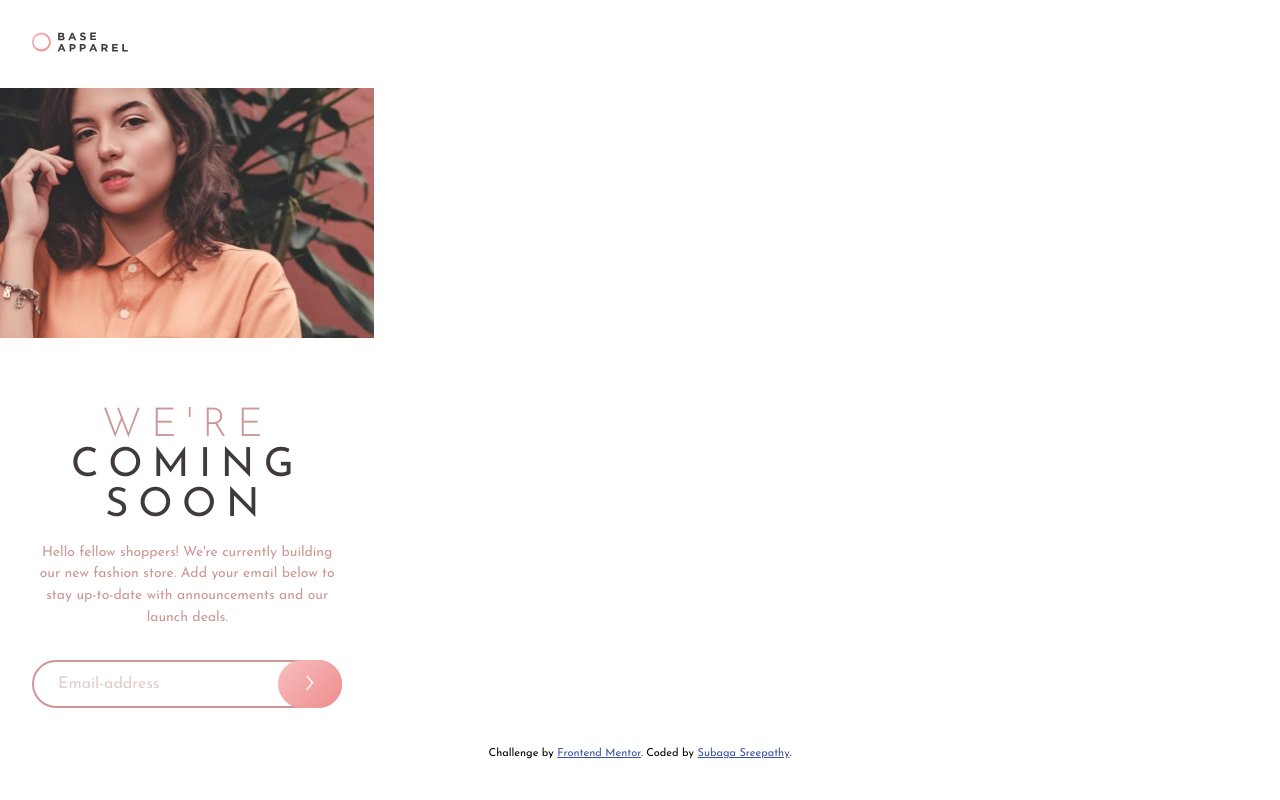
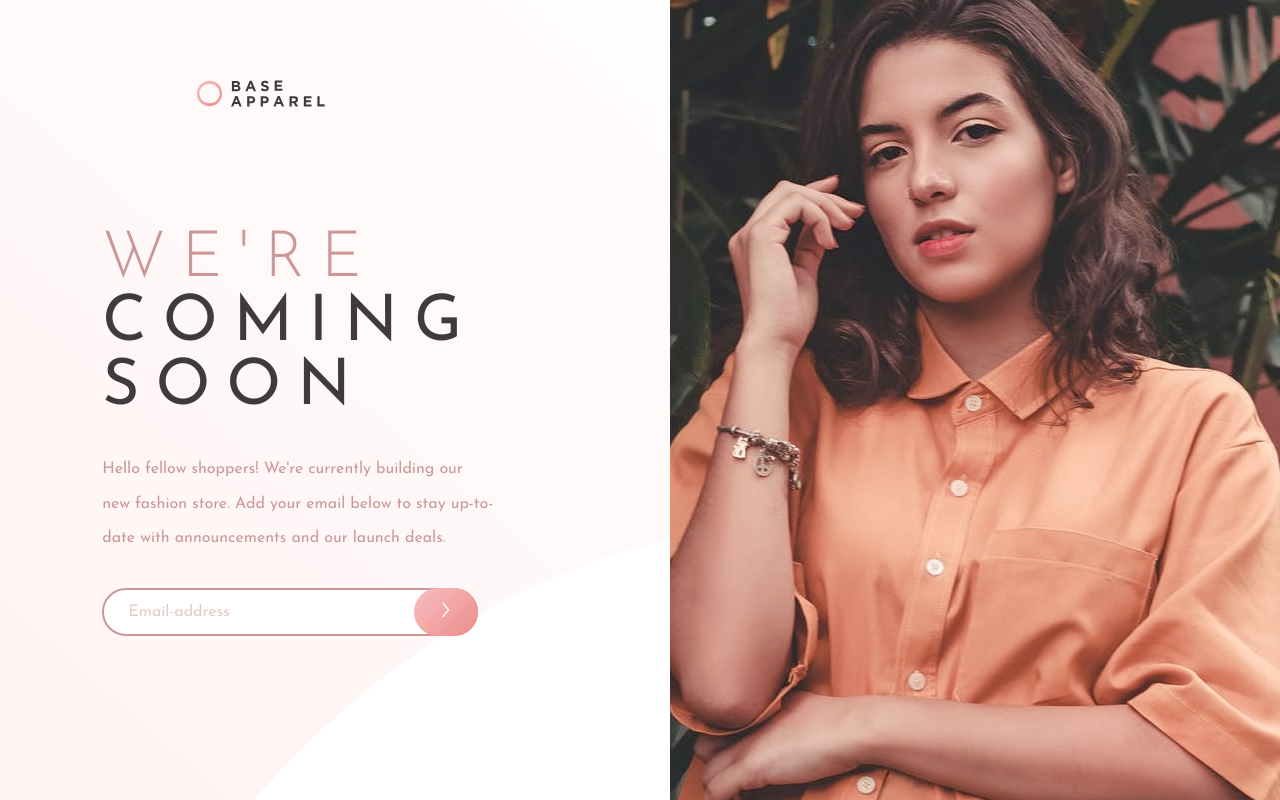
Before and after one commit to SubagaS/Base-apparel-coming-soon-page, a plain HTML site: page index.html in a window 1280 px wide. Drawn offline with Linux system fonts and the light colour scheme.

Commit message:
Make desktop design

```diff
--- a/index.html
+++ b/index.html
@@ -20,9 +20,19 @@
     <title>Frontend Mentor | Base Apparel coming soon page</title>
   </head>
   <body>
-    <header><img src="./images/logo.svg" alt="logo-img" /></header>
     <main class="main-container">
-      <img src="./images/hero-mobile.jpg" alt="hero-mobile-img" />
+      <img src="./images/logo.svg" alt="logo-img" class="logo-img" />
+      <img
+        src="./images/hero-mobile.jpg"
+        alt="hero-mobile-img"
+        class="hero-mobile-img"
+      />
+      <img
+        src="./images/hero-desktop.jpg"
+        alt="hero-desktop-img"
+        class="hero-desktop-img"
+      />
+
       <section class="coming-soon-container">
         <h1>We're</h1>
         <h1>coming soon</h1>
--- a/styles/styles.css
+++ b/styles/styles.css
@@ -8,7 +8,7 @@
 
 html,
 body {
-  height: 100%;
+  height: 100vh;
   font-size: 16px;
   font-family: 'Josefin Sans';
 }
@@ -23,20 +23,20 @@ body {
   background-color: var(--gradient-1);
   padding-top: 2rem;
 }
-header img {
+.logo-img {
   width: 8rem;
   height: 1.25rem;
   padding-left: 2rem;
   margin-bottom: 2rem;
 }
-.main-container {
-  max-width: 23.4rem;
-  max-height: 39rem;
-  img {
+.hero-mobile-img {
   width: 100%;
   height: 15.6rem;
 }
+.hero-desktop-img {
+  display: none;
 }
+
 .coming-soon-container {
   margin-top: 4rem;
   display: flex;
@@ -66,6 +66,7 @@ header img {
     font-size: 0.875rem;
     line-height: 155%;
   }
+}
 .email-container {
   margin-top: 2rem;
   width: 100%;
@@ -82,14 +83,11 @@ header img {
       font: inherit;
       border: solid 0.175rem var(--pink-400);
     }
-      input::placeholder {
-        color: hsla(0, 36%, 70%, 50%);
-      }
-      input.invalid {
-        border: solid 0.125rem var(--red-500);
-      }
-      input.valid {
-        border: solid 0.125rem green;
+    .error-message {
+      color: var(--red-500);
+      position: absolute;
+      top: 3.5rem;
+      right: 8rem;
     }
     .error-icon {
       width: 1.5rem;
@@ -97,12 +95,6 @@ header img {
       position: absolute;
       top: 0.75rem;
       right: 4.5rem;
-      }
-      .error-message {
-        color: var(--red-500);
-        position: absolute;
-        top: 3.5rem;
-        right: 8rem;
     }
     .success-icon {
       width: 1.5rem;
@@ -118,9 +110,18 @@ header img {
       top: 3.5rem;
       right: 0.2rem;
     }
+    input::placeholder {
+      color: hsla(0, 36%, 70%, 50%);
+    }
+    input.invalid {
+      border: solid 0.125rem var(--red-500);
+    }
+    input.valid {
+      border: solid 0.125rem green;
     }
   }
 }
+
 .arrow-submit {
   position: absolute;
   background: var(--gradient-2);
@@ -145,8 +146,104 @@ header img {
 .attribution {
   font-size: 11px;
   text-align: center;
-  margin-top: 2.5rem;
+  margin-top: 10rem;
 }
 .attribution a {
   color: hsl(228, 45%, 44%);
 }
+
+@media only screen and (min-width: 24rem) {
+  body {
+    background-image: url('../images/bg-pattern-desktop.svg');
+    background-repeat: no-repeat;
+    background-size: cover;
+    display: flex;
+    flex-direction: column;
+    padding-top: 0;
+  }
+  .main-container {
+    display: flex;
+    flex-direction: row-reverse;
+    max-width: 100%;
+    min-height: 100%;
+    margin-left: 10.3rem;
+    position: relative;
+  }
+  .logo-img {
+    margin-top: 5rem;
+    position: absolute;
+    top: 0;
+    left: 0;
+    width: 10rem;
+    height: 1.7rem;
+  }
+  .hero-mobile-img {
+    display: none;
+  }
+  .hero-desktop-img {
+    display: block;
+    max-height: 100%;
+    width: 60%;
+  }
+  .coming-soon-container {
+    display: flex;
+    flex-direction: column;
+    align-items: flex-start;
+    justify-content: center;
+
+    h1:first-child {
+      font-size: 4rem;
+      letter-spacing: 1rem;
+    }
+    h1:nth-child(2) {
+      font-size: 4rem;
+      letter-spacing: 1rem;
+      text-align: left;
+      font-weight: 400;
+      margin-bottom: 2rem;
+      margin-right: 10rem;
+    }
+    p {
+      text-align: left;
+      font-size: 1rem;
+      line-height: 215%;
+      margin-right: 9rem;
+    }
+  }
+  .email-container {
+    form {
+      position: relative;
+      input {
+        margin-right: 10rem;
+      }
+      .error-icon {
+        position: absolute;
+        top: 0.75rem;
+        right: 15rem;
+      }
+      .error-message {
+        position: absolute;
+        top: 3.5rem;
+        right: 11rem;
+      }
+      .success-icon {
+      position: absolute;
+      top: 0.75rem;
+      right: 15rem;
+    }
+    .success-message {
+      position: absolute;
+      top: 3.5rem;
+      left: 1rem;
+    }
+    }
+  }
+
+  .arrow-submit {
+    margin-right: 10rem;
+  }
+
+  .attribution {
+    display: none;
+  }
+}
```
Lines whose indentation alone changed are shown as unchanged.
